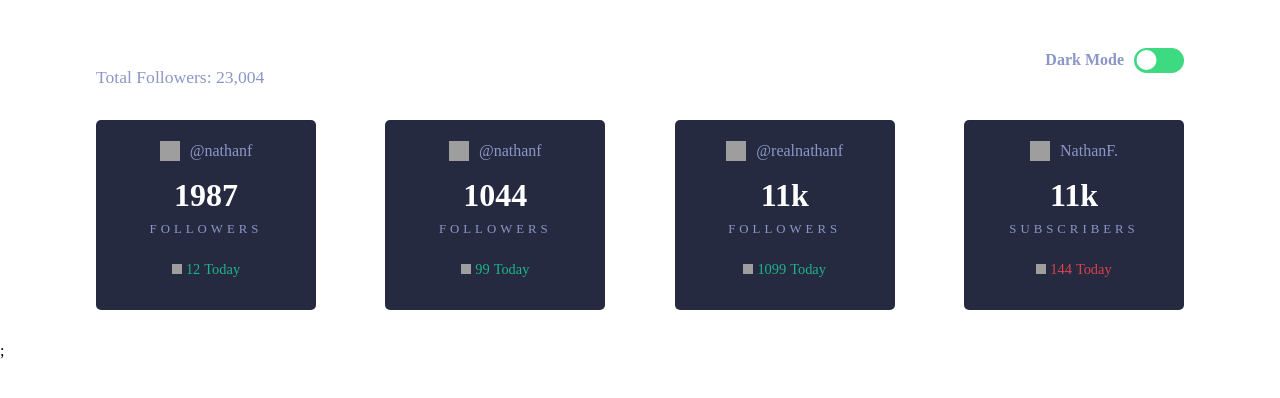
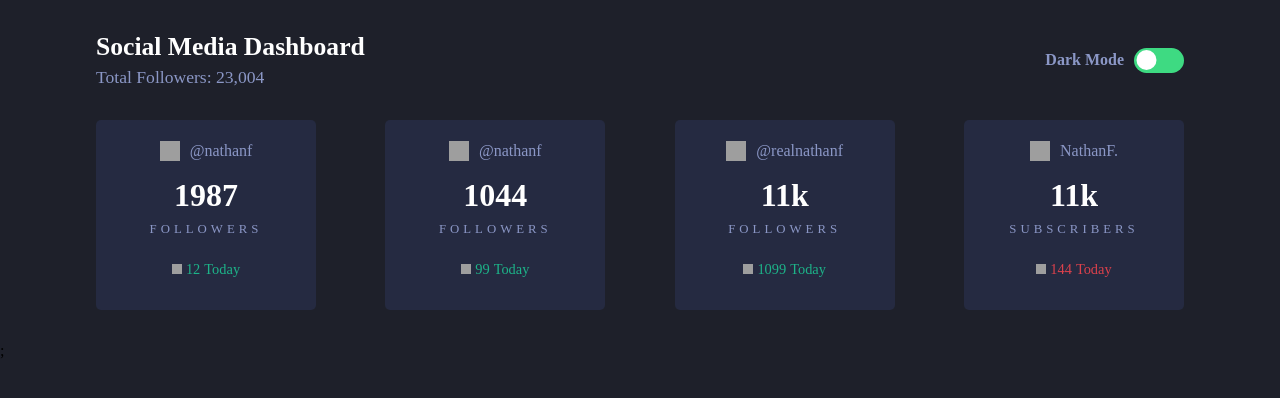
Before and after one commit to TamirisCss/theme-switcher-dashboard, a React (Create React App) app: page / in a window 1280 px wide. Shown: the top 398 px of the page. Built offline with nearby package versions, Linux system fonts and the light colour scheme; grey boxes are pictures that could not be loaded.

Commit message:
feat: add background

```diff
--- a/src/App.js
+++ b/src/App.js
@@ -2,6 +2,7 @@ import { useState } from "react";
 
 import MainCards from "./components/mainCards/mainCards";
 import Header from "./components/header/header";
+import { BackgroundContainer } from "./components/background";
 
 import { ThemeProvider } from "styled-components";
 
@@ -17,8 +18,10 @@ const App = () => {
 
   return (
     <ThemeProvider theme={theme}>
-      <Header toggleTheme={toggleTheme} />
-      <MainCards />
+      <BackgroundContainer>
+        <Header toggleTheme={toggleTheme} />
+        <MainCards />
+      </BackgroundContainer>
     </ThemeProvider>
   );
 };
--- /dev/null
+++ b/src/components/background.js
@@ -0,0 +1,7 @@
+import styled from "styled-components";
+
+export const BackgroundContainer = styled.div`
+  background-color: ${(props) => props.theme.colors.bg};
+  width: 100%;
+  min-height: 100vh;
+`;
```
